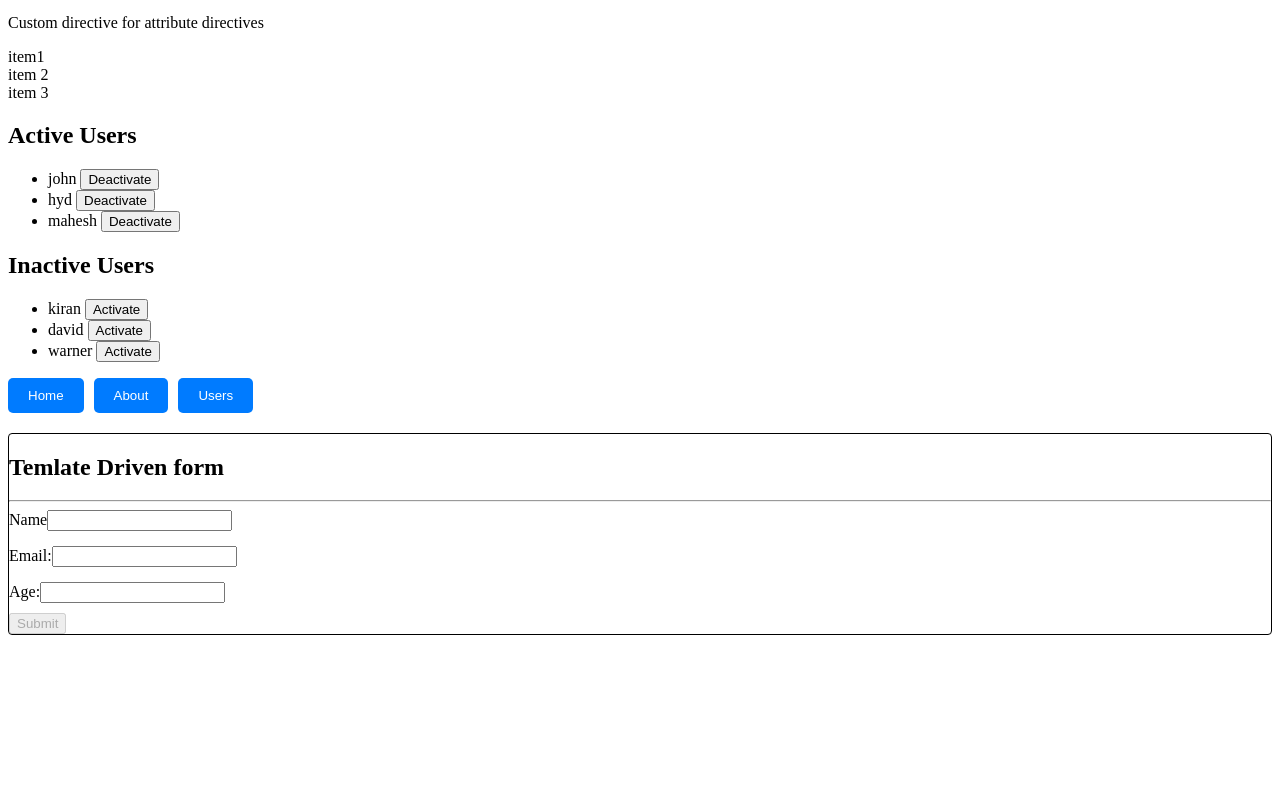
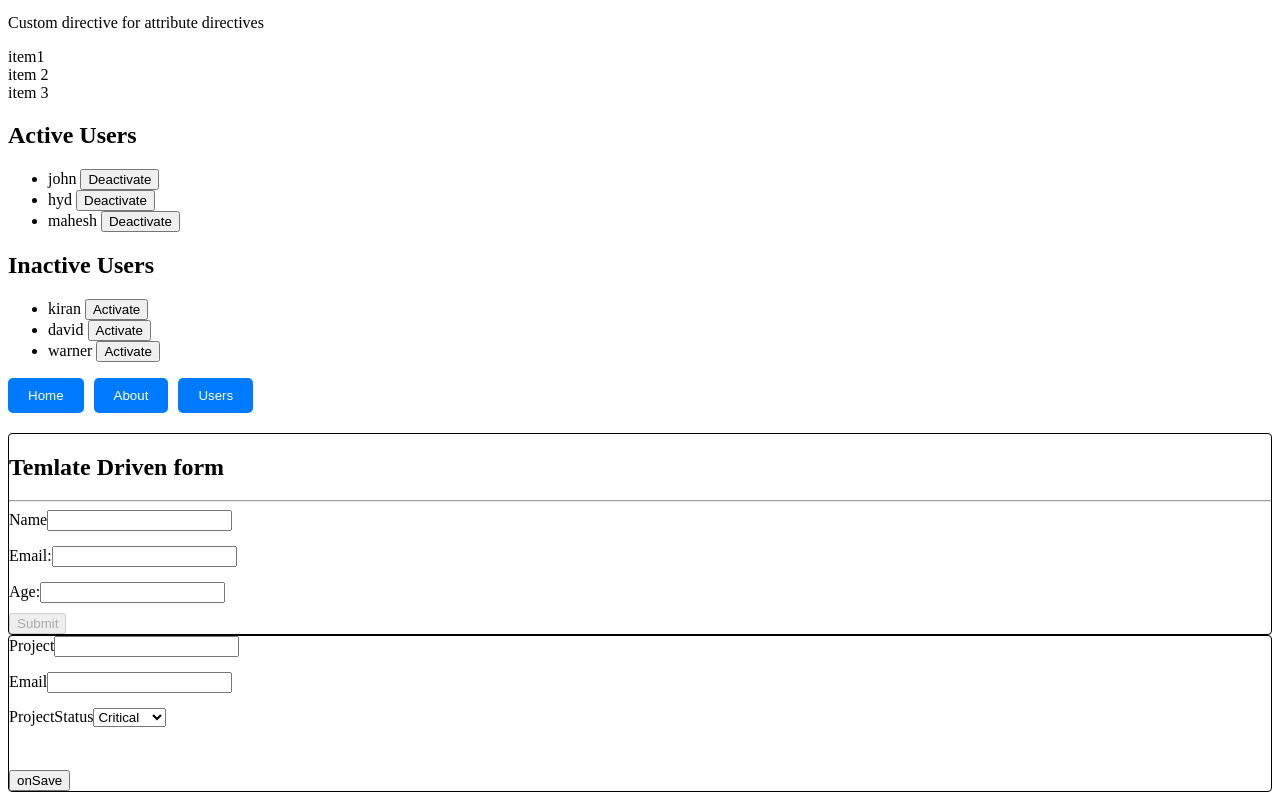
Before and after one commit to naralasrikanth/Angular-Learning, an Angular app in the folder demo/Demo/: page / in a window 1280 px wide. Shown: the part 1896-2696 px from the top of the page. Before the commit the page ends 2539 px from the top, so only its background shows below. Built offline with nearby package versions, Linux system fonts and the light colour scheme.

Commit message:
ReactiveForms

```diff
--- /dev/null
+++ b/demo/Demo/src/app/custom-validators.ts
@@ -0,0 +1,23 @@
+import { FormControl } from "@angular/forms";
+import { Observable } from "rxjs";
+
+export class CustomValidators {
+    static invalidProjectName(control:FormControl):{[s:string]:boolean}{
+     if(control.value === 'Test'){
+        return{'InvalidProjectName':true};
+     }
+     return {'Retry':false};
+    }
+    static asyncInvalidProjectName(control:FormControl): Promise<any> | Observable<any> {
+        const promise = new Promise((resolve,reject) =>{
+             setTimeout(() => {
+                if(control.value === 'Testproject'){
+                    resolve({'invalidProjectName': true});
+                }else {
+                    resolve(null);
+                }
+             },2000)
+        })
+        return promise;
+    }
+}
--- a/demo/Demo/src/app/status/warning/warning.component.html
+++ b/demo/Demo/src/app/status/warning/warning.component.html
@@ -28,3 +28,26 @@
 
    </div>
 </div>
+
+<!-- reactive forms -->
+ <div class="container">
+    <form [formGroup]="projectData" (ngSubmit)="onSave()">
+        <div class="form-group">
+            <label for="project">Project</label>
+            <input type="text" id="project" name="project" formControlName="project"><br>
+        </div>
+        <div class="form-group">
+            <label for="email">Email</label>
+            <input type="email" id="email" name="email" formControlName="email"><br>
+        </div>
+        <div class="form-group">
+            <label for="projectStatus">ProjectStatus</label>
+           <select name="projectStatus" id="projectStatus" formControlName="projectStatus">
+            <option  value="stable">Stable</option>
+            <option  value="Critical">Critical</option>
+            <option  value="Finished">Finished</option>
+           </select>
+        </div><br>
+        <button type="submit">onSave</button>
+    </form>
+ </div>
--- a/demo/Demo/src/app/status/warning/warning.component.ts
+++ b/demo/Demo/src/app/status/warning/warning.component.ts
@@ -1,11 +1,12 @@
 import { CommonModule } from '@angular/common';
 import { Component } from '@angular/core';
-import { FormsModule } from '@angular/forms';
+import { FormControl, FormGroup, FormsModule, ReactiveFormsModule, Validators } from '@angular/forms';
+import { CustomValidators } from '../../custom-validators';
 
 @Component({
   selector: 'app-warning',
   standalone: true,
-  imports: [FormsModule,CommonModule],
+  imports: [FormsModule,CommonModule,ReactiveFormsModule],
   templateUrl: './warning.component.html',
   styleUrl: './warning.component.css'
 })
@@ -16,11 +17,26 @@ export class WarningComponent {
   Age:null
 
  };
+ statusOfProject=['stable','critical','Finished']
  submitted= false;
+ projectData!:FormGroup;
+
+ngOnInit(){
+ this.projectData = new FormGroup({
+    'project':new FormControl('',[Validators.required,CustomValidators.invalidProjectName]),
+    'email': new FormControl('',[Validators.required,Validators.email]),
+    'projectStatus': new FormControl('Critical')
+  })
+}
+
   onSubmit(form: { valid: any; value: { name: string; email: string; Age: null; }; }){
     if(form.valid){
       this.data=form.value;
       this.submitted=true;
     }
   }
+  onSave(){
+    console.log(this.projectData.value);
+
+  }
 }
```
